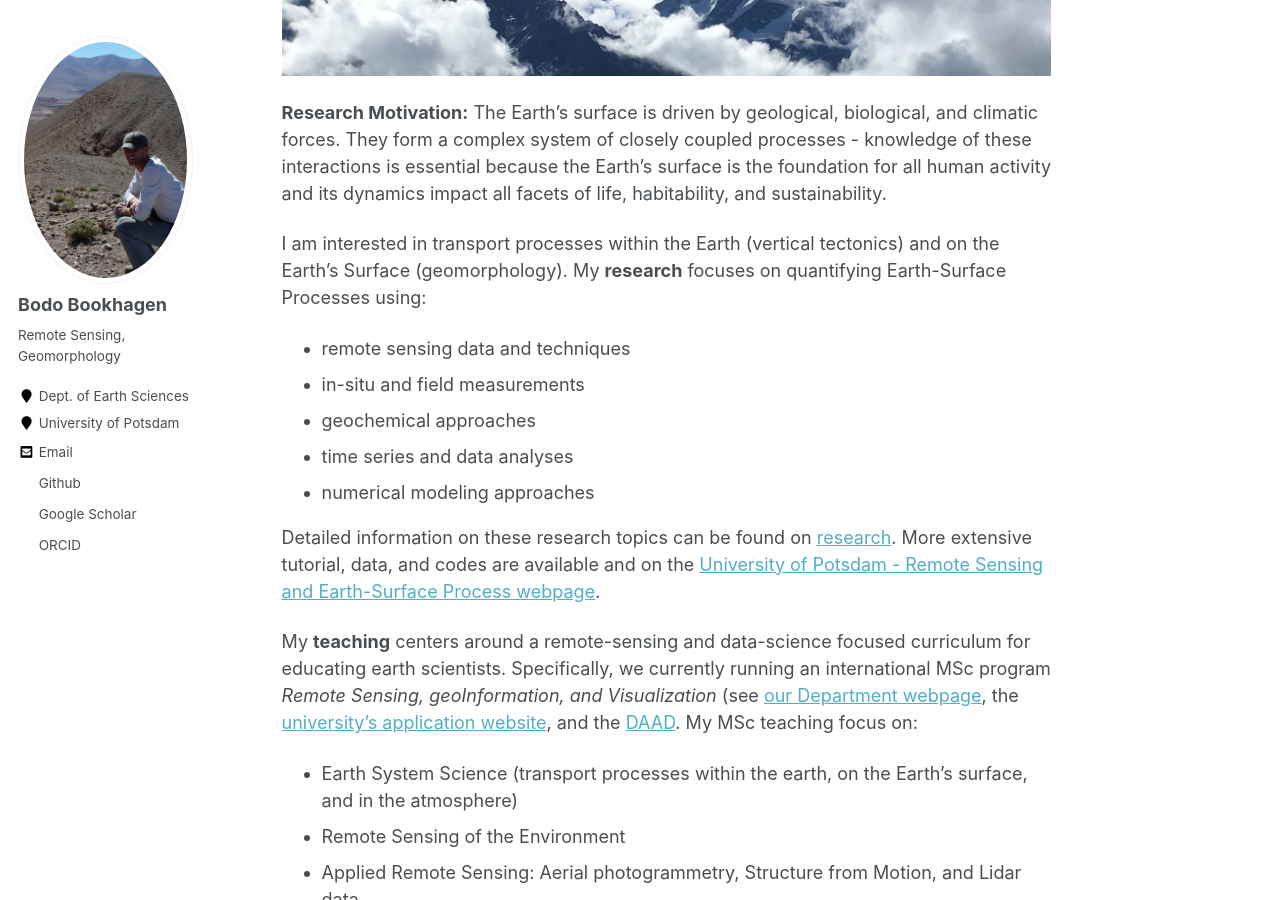
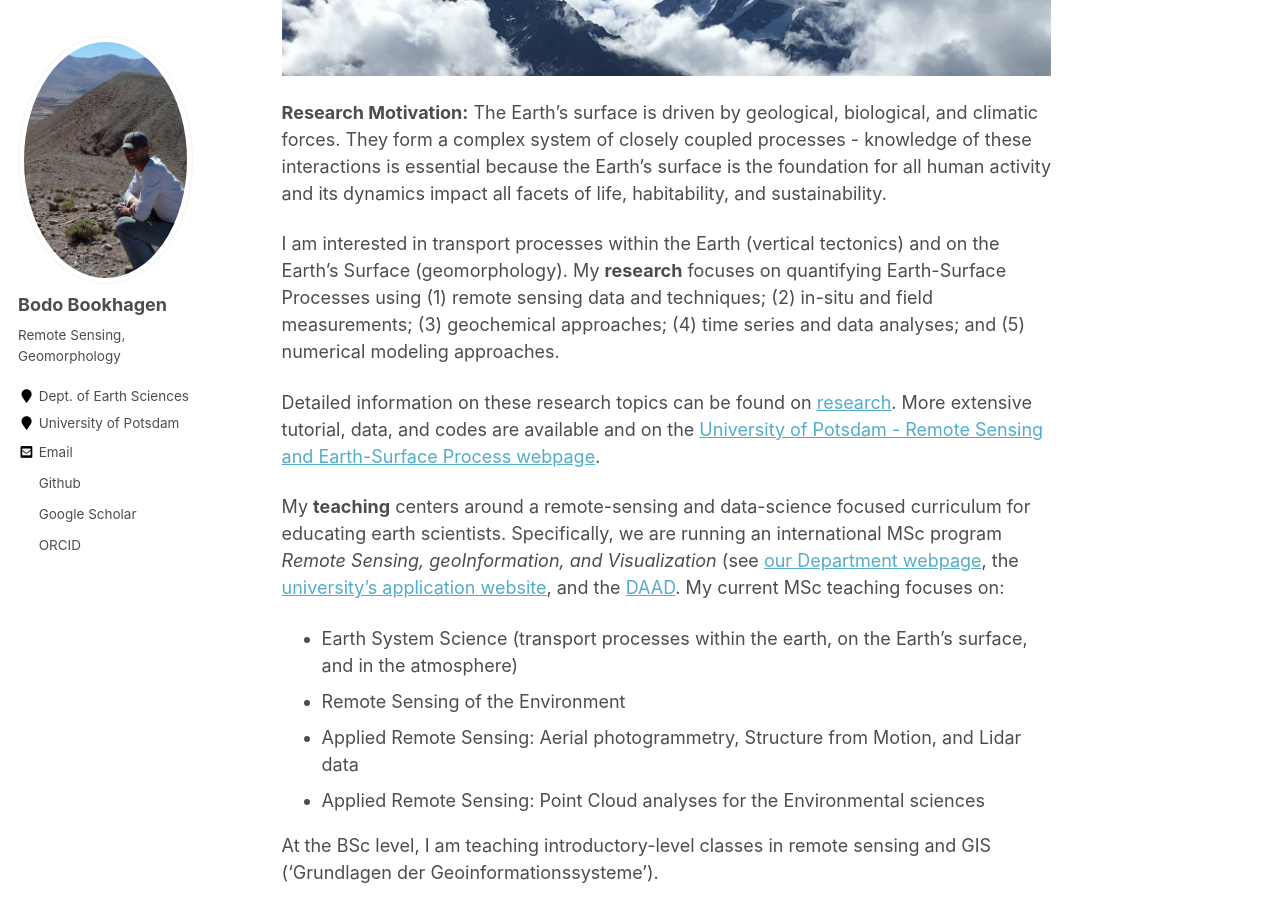
Before and after one commit to BodoBookhagen/BodoBookhagen.github.io, a Jekyll site: the page built from _pages/about.md, in a window 1280 px wide and 900 px high, scrolled down 280 px. Built offline with Jekyll 4.4.1, drawn with Linux system fonts in a browser that asks for light colours.

Commit message:
Dec-31 2018

```diff
--- a/_pages/about.md
+++ b/_pages/about.md
@@ -12,17 +12,12 @@ redirect_from:
 **Research Motivation:** The Earth's surface is driven by geological, biological, and climatic forces. They form a complex system of closely coupled processes - knowledge of these interactions is essential because the Earth’s
 surface is the foundation for all human activity and its dynamics impact all facets of life, habitability, and sustainability.
 
-I am interested in transport processes within the Earth (vertical tectonics) and on the Earth's Surface (geomorphology). My **research** focuses on quantifying Earth-Surface Processes using:
-* remote sensing data and techniques
-* in-situ and field measurements
-* geochemical approaches
-* time series and data analyses
-* numerical modeling approaches
+I am interested in transport processes within the Earth (vertical tectonics) and on the Earth's Surface (geomorphology). My **research** focuses on quantifying Earth-Surface Processes using (1) remote sensing data and techniques; (2) in-situ and field measurements; (3) geochemical approaches; (4) time series and data analyses; and (5) numerical modeling approaches.
 
 Detailed information on these research topics can be found on [research](http://bodobookhagen.github.io/research). More extensive tutorial, data, and codes are available and on the [University of Potsdam - Remote Sensing and Earth-Surface Process webpage](http://UP-RS-ESP.github.io/).
 
 
-My **teaching** centers around a remote-sensing and data-science focused curriculum for educating earth scientists. Specifically, we currently running an international MSc program *Remote Sensing, geoInformation, and Visualization* (see [our Department webpage](http://www.geo.uni-potsdam.de/msc-RSIV-e.html), the [university's application website](https://www.uni-potsdam.de/de/mnfakul/studium-und-lehre/master/remote-sensing-geoinformation-and-visualization.html), and the [DAAD](https://www.daad.de/deutschland/studienangebote/international-programmes/en/detail/4855/). My MSc teaching focus on:
+My **teaching** centers around a remote-sensing and data-science focused curriculum for educating earth scientists. Specifically, we are running an international MSc program *Remote Sensing, geoInformation, and Visualization* (see [our Department webpage](http://www.geo.uni-potsdam.de/msc-RSIV-e.html), the [university's application website](https://www.uni-potsdam.de/de/mnfakul/studium-und-lehre/master/remote-sensing-geoinformation-and-visualization.html), and the [DAAD](https://www.daad.de/deutschland/studienangebote/international-programmes/en/detail/4855/). My current MSc teaching focuses on:
 * Earth System Science (transport processes within the earth, on the Earth's surface, and in the atmosphere)
 * Remote Sensing of the Environment
 * Applied Remote Sensing: Aerial photogrammetry, Structure from Motion, and Lidar data
```
